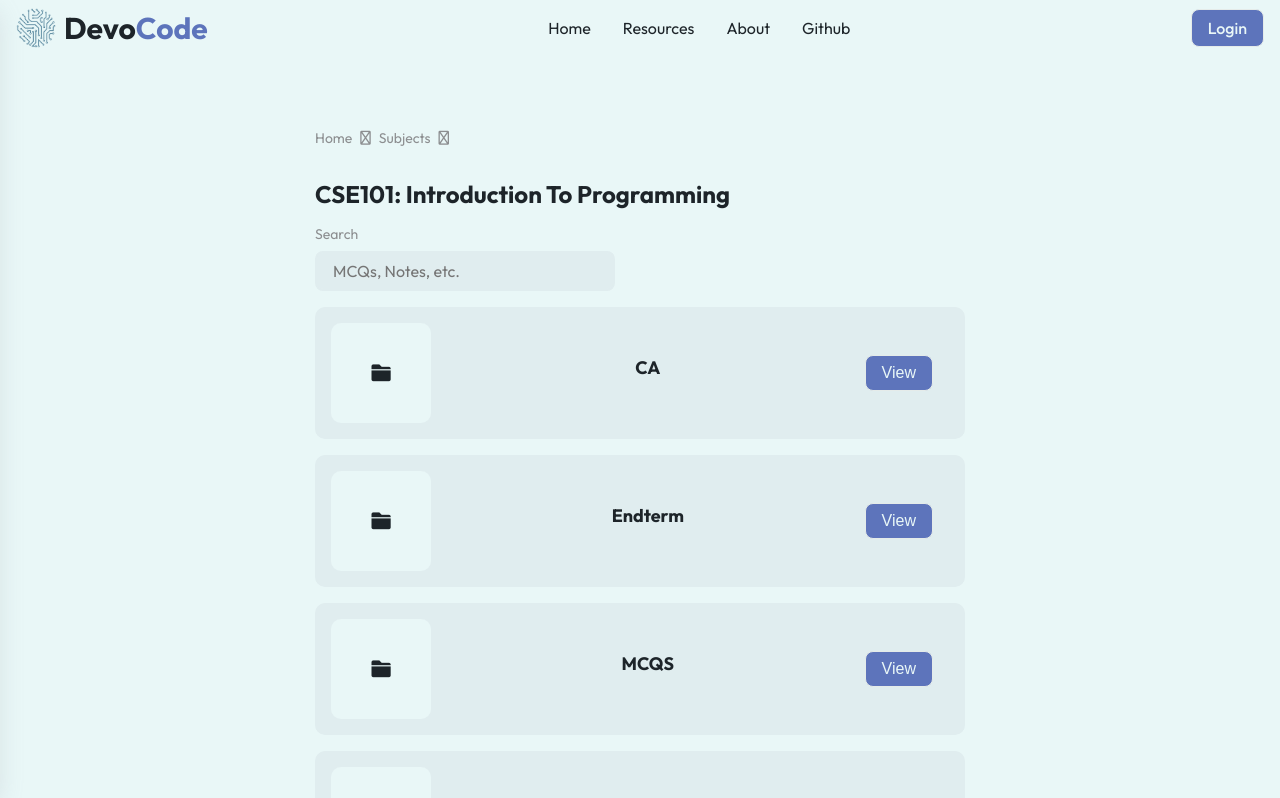
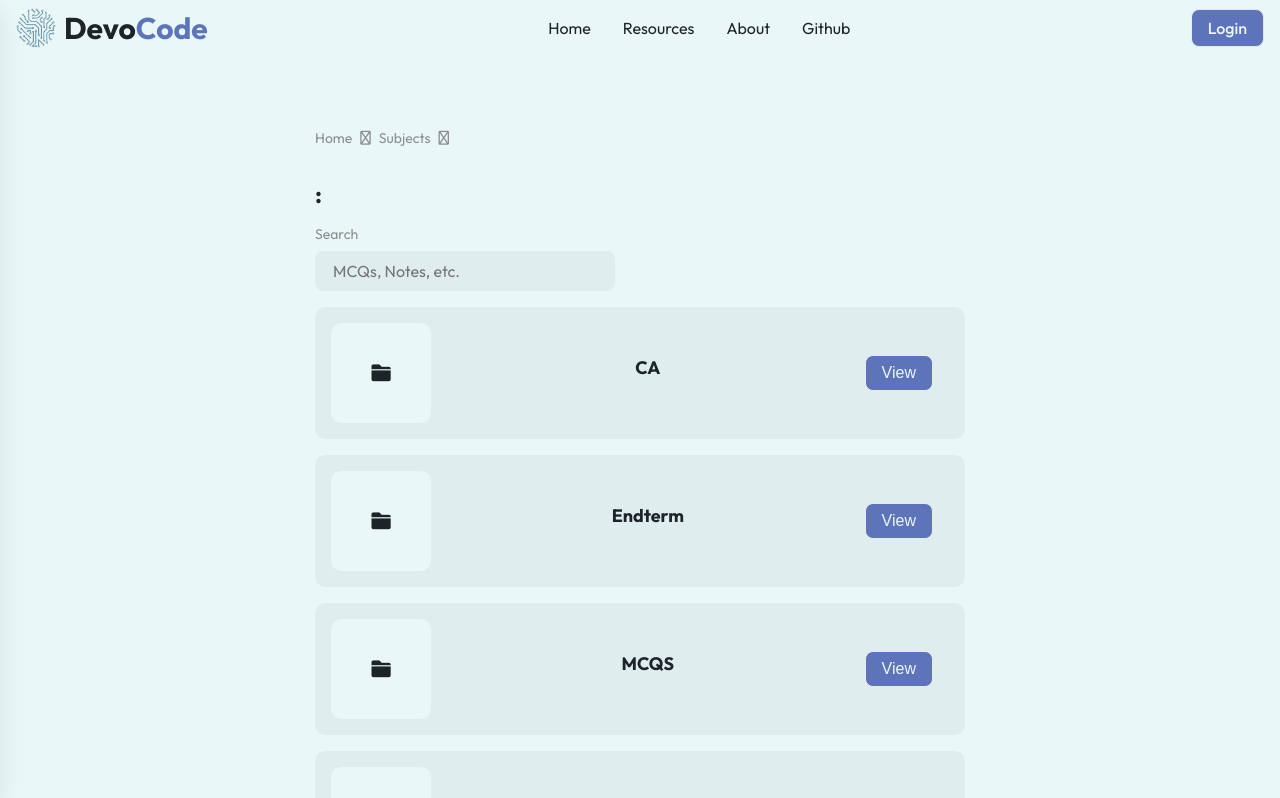
Before and after one commit to imankitkalirawana/devocode, a React (Vite) app: page /resources/1 in a window 1280 px wide. Shown: the top 798 px of the page. Built offline with nearby package versions, Linux system fonts and the light colour scheme; no server answers.

Commit message:
Update subject title in ResourcesDetails component

```diff
--- a/src/components/ResourcesDetails.tsx
+++ b/src/components/ResourcesDetails.tsx
@@ -19,7 +19,7 @@ const resourceType = [
 
 interface Subject {
   code: string;
-  name: string;
+  title: string;
   description: string;
   _id: string;
 }
@@ -67,7 +67,9 @@ const ResourcesDetails = () => {
             <i className="fas fa-chevron-right breadcrumbs-item"></i>
             <span className="breadcrumbs-item selected">{subject.code}</span>
           </div>
-          <h2 className="section-title">CSE101: Introduction to Programming</h2>
+          <h2 className="section-title">
+            {subject.code}: {subject.title}
+          </h2>
           <div className="form-input">
             <label htmlFor="search">Search</label>
             <input
```
